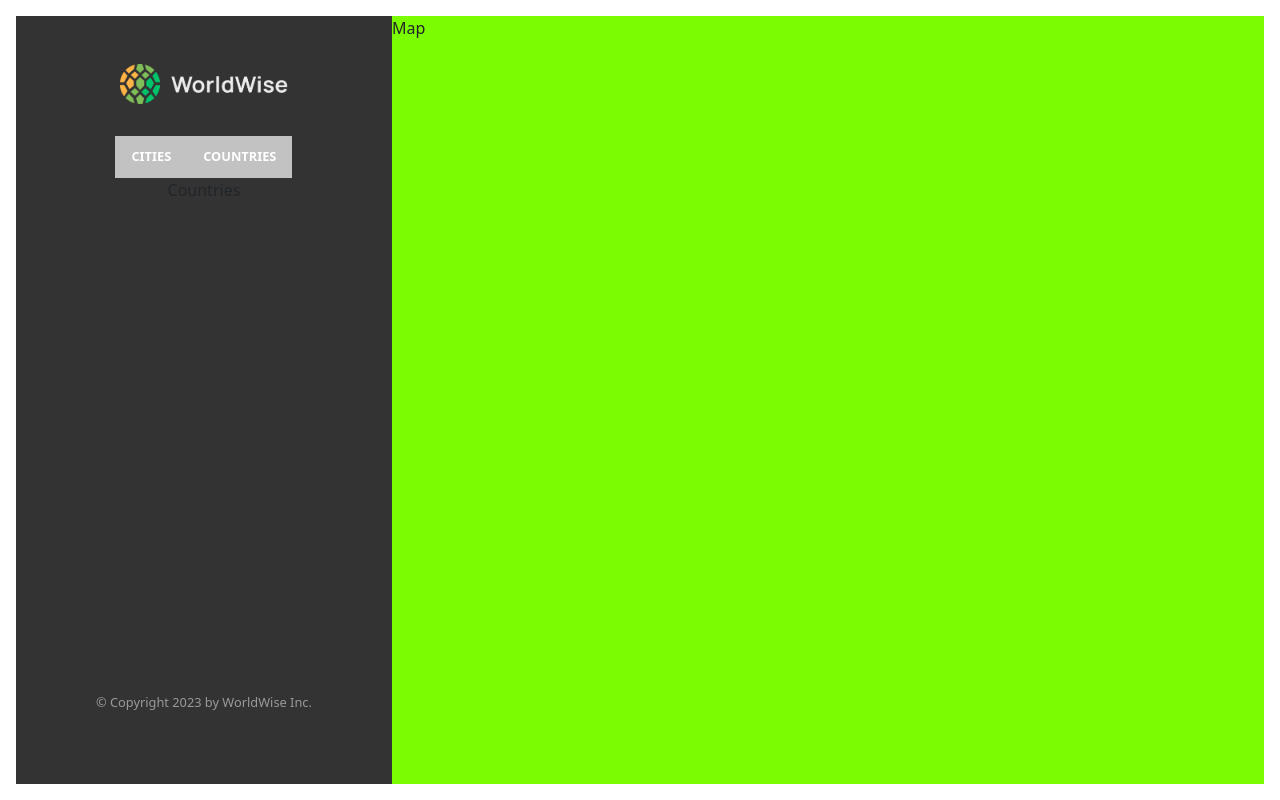
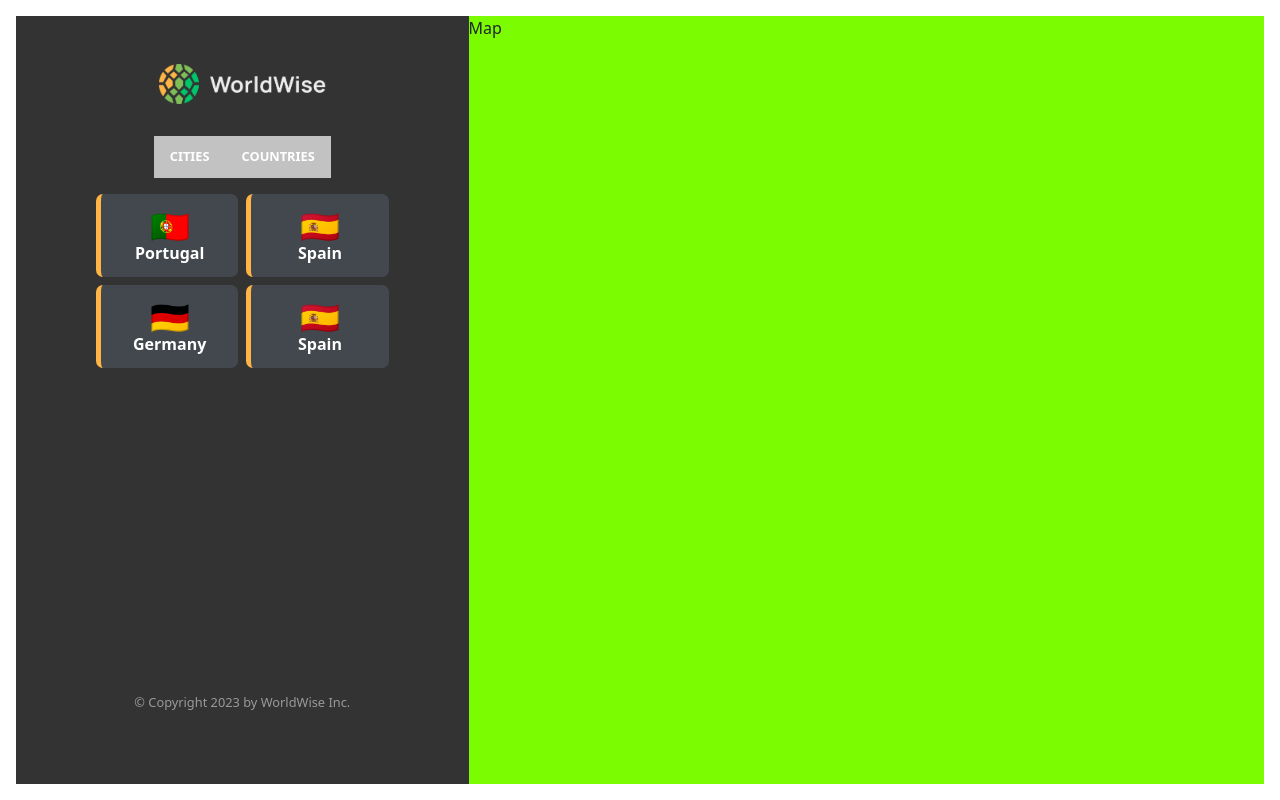
Before and after one commit to shshamim63/WorldWide, a React (Vite) app: page /app/countries in a window 1280 px wide. Built offline with nearby package versions, Linux system fonts and the light colour scheme; data requests are answered from the project's data file.

Commit message:
feat(countries): added countries component in the main section

```diff
--- /dev/null
+++ b/src/components/CountryItem.jsx
@@ -0,0 +1,10 @@
+const CountryItem = ({ country }) => {
+  return (
+    <li className="country-item">
+      <span>{country.emoji}</span>
+      <span>{country.country}</span>
+    </li>
+  );
+};
+
+export default CountryItem;
--- /dev/null
+++ b/src/components/CountryList.jsx
@@ -0,0 +1,30 @@
+import Loader from "./Loader";
+import CountryItem from "./CountryItem";
+import Message from "./Message";
+
+const CountryList = ({ cities, isLoading }) => {
+  if (isLoading) return <Loader />;
+  if (!cities.length)
+    return (
+      <Message message="Add your first city by clicking on a city on the map" />
+    );
+
+  const counties = cities.reduce((arr, city) => {
+    if (!arr.map((el) => el.city).includes(city.country))
+      return [
+        ...arr,
+        { country: city.country, emoji: city.emoji, id: city.id },
+      ];
+    else return arr;
+  }, []);
+
+  return (
+    <ul className="countrylist-container">
+      {counties.map((country) => (
+        <CountryItem country={country} key={country.id} />
+      ))}
+    </ul>
+  );
+};
+
+export default CountryList;
--- a/src/pages/Router.jsx
+++ b/src/pages/Router.jsx
@@ -6,6 +6,7 @@ import Pricing from "./Pricing";
 import NotFound from "./NotFound";
 import AppLayout from "./AppLayout";
 import CityList from "../components/CityList";
+import CountryList from "../components/CountryList";
 
 const Router = ({ cities, isLoading }) => {
   return (
@@ -18,7 +19,10 @@ const Router = ({ cities, isLoading }) => {
           index
           element={<CityList cities={cities} isLoading={isLoading} />}
         />
-        <Route path="countries" element={<p>Countries</p>} />
+        <Route
+          path="countries"
+          element={<CountryList cities={cities} isLoading={isLoading} />}
+        />
         <Route
           path="cities"
           element={<CityList cities={cities} isLoading={isLoading} />}
--- /dev/null
+++ b/src/styles/countrylist.scss
@@ -0,0 +1,45 @@
+.countrylist-container {
+  width: 100%;
+  height: 65vh;
+  list-style: none;
+  overflow-y: scroll;
+  overflow-x: hidden;
+
+  display: grid;
+  grid-template-columns: 1fr 1fr;
+  align-content: start;
+  gap: 0.5rem;
+  margin-top: 1rem;
+  padding: 0;
+}
+
+.country-item {
+  display: flex;
+  flex-direction: column;
+  align-items: center;
+  gap: 0.2rem;
+
+  font-size: 1.7rem;
+  font-weight: 600;
+
+  background-color: $color-dark-2;
+  border-radius: 7px;
+  padding: 1rem 2rem;
+  border-left: 5px solid $color-brand-1;
+}
+
+.country-item span:first-child {
+  font-size: 2rem;
+  line-height: 1;
+}
+
+.country-item span:nth-child(2) {
+  font-size: 1rem;
+  line-height: 1;
+  font-weight: 600;
+  color: white;
+}
+
+.countrylist-container::-webkit-scrollbar {
+  width: 0;
+}
--- a/src/styles/main.scss
+++ b/src/styles/main.scss
@@ -10,3 +10,4 @@
 @import "./citylist.scss";
 @import "./city.scss";
 @import "./message.scss";
+@import "./countrylist.scss";
```
